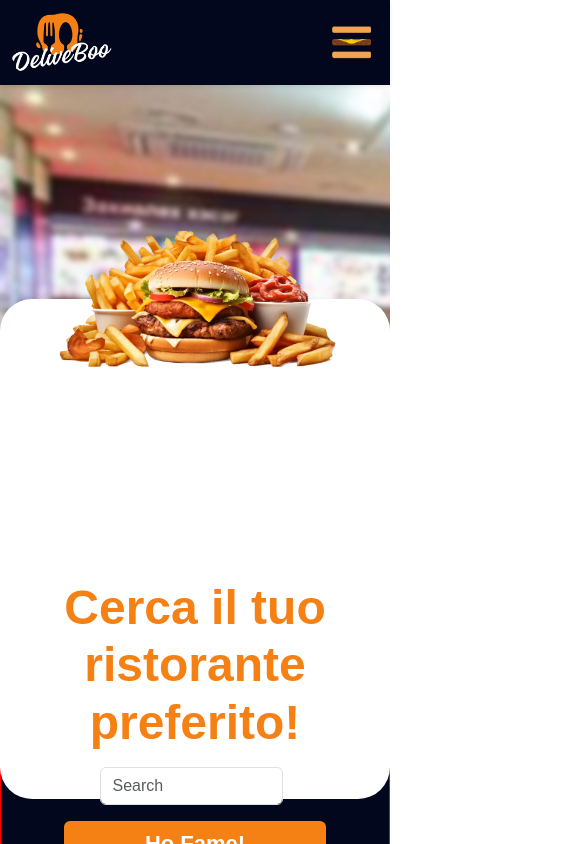
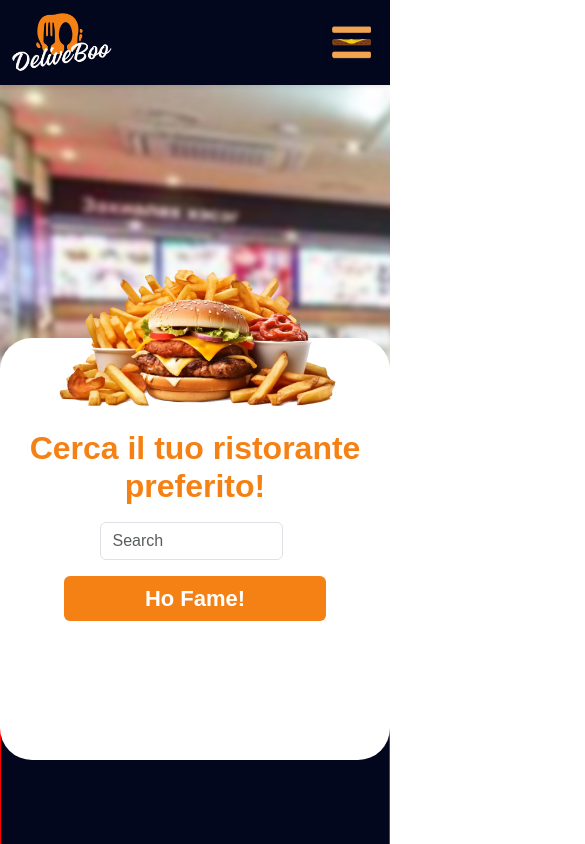
Before and after one commit to marcovittoriozacca/frontend-deliveboo, a Vue app: page / in a window 390 px wide. Shown: the top 844 px of the page, 585 px wide, since content can reach past the window. Built offline with nearby package versions, Linux system fonts and the light colour scheme.

Commit message:
feat: added media queries

```diff
--- a/src/Pages/AppHome.vue
+++ b/src/Pages/AppHome.vue
@@ -75,7 +75,7 @@
         <div class="div-arancione">
 
             <!---Flex orizzontale Cards-->
-            <div class="container d-flex flex-md-wrap justify-content-center row-gap-4 gap-4">
+            <div class="container d-flex flex-column flex-md-row flex-md-wrap justify-content-center row-gap-4 gap-4 align-items-md-stretch align-items-center">
 
                 <!--Card 1-->
                 <div class="card rounded-5 p-4 gap-2" style="width: 18rem;">
@@ -122,7 +122,7 @@
 
         <!--Inizio Ul Footer -->
         <div class="container pb-5">
-            <div class="d-flex gap-3 justify-content-between">
+            <div class="d-flex flex-column flex-md-row align-items-md-stretch align-items-center text-center gap-3 justify-content-between">
                 <div>
                     <ul>
                         <li class="titleLi">
@@ -524,4 +524,43 @@
         background-color: #03071E ;
     }
 
+    @media screen and (max-width: 992px) {
+        .fs-64{
+        font-size: 25px;
+        }
+        .fs-52{
+            font-size: 18px;
+        }
+
+        .dritto-blu{
+            height: 500px;
+        }
+
+        .search-title{
+            font-size: 32px;
+        }
+
+        .bg-white{
+            height: 50%;
+            top: 65%;
+        }
+
+        .hofame-search{
+            padding-top: 25%;
+        }
+    }
+
+    @media screen and (max-width: 400px) {
+        .Btn {
+            padding-block: 5px;
+            padding-inline: 20px;
+            font-size: 18px;
+        }
+
+        .diagonale-blu-alto-sinistra{
+            height: 125px;
+            margin-top: 50px;
+        }
+    }
+
 </style>
```
